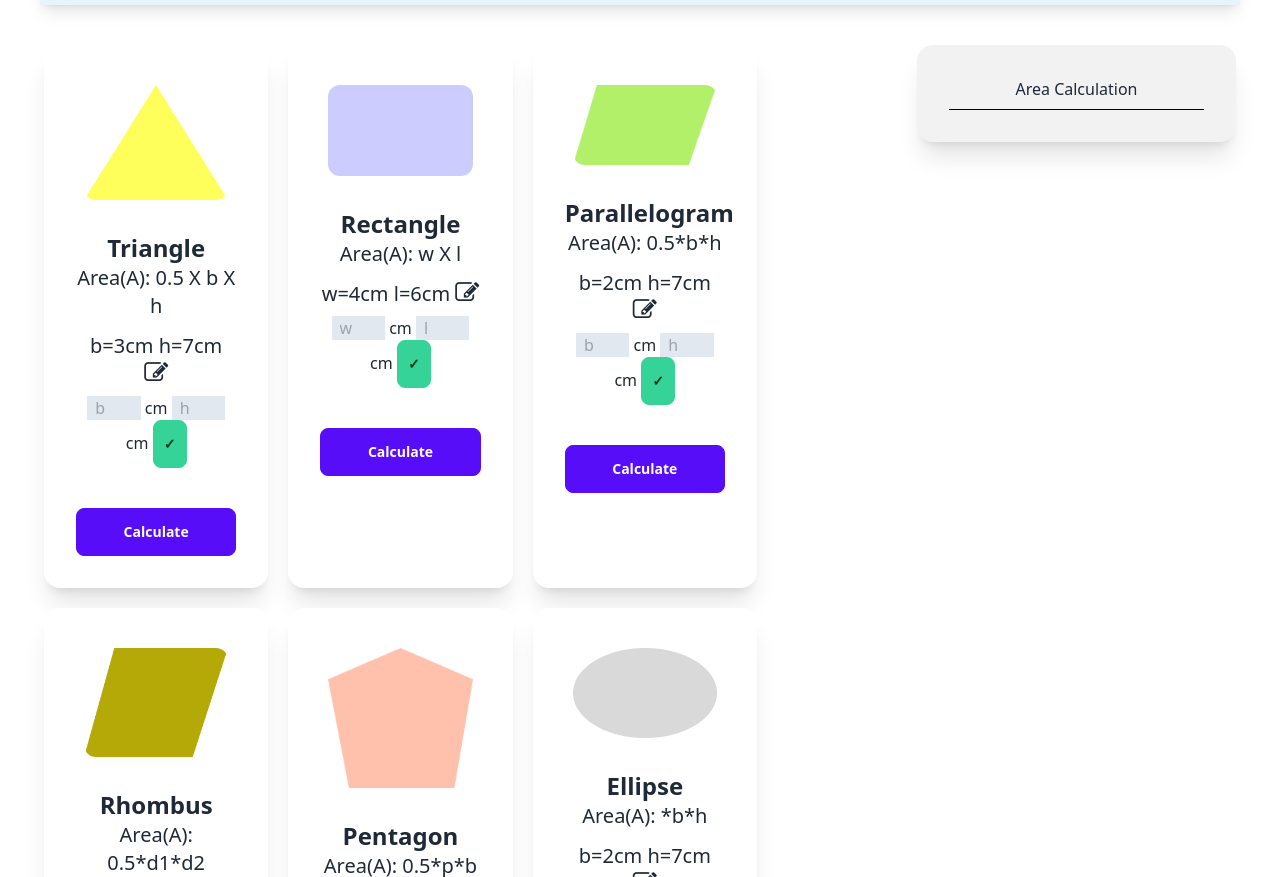
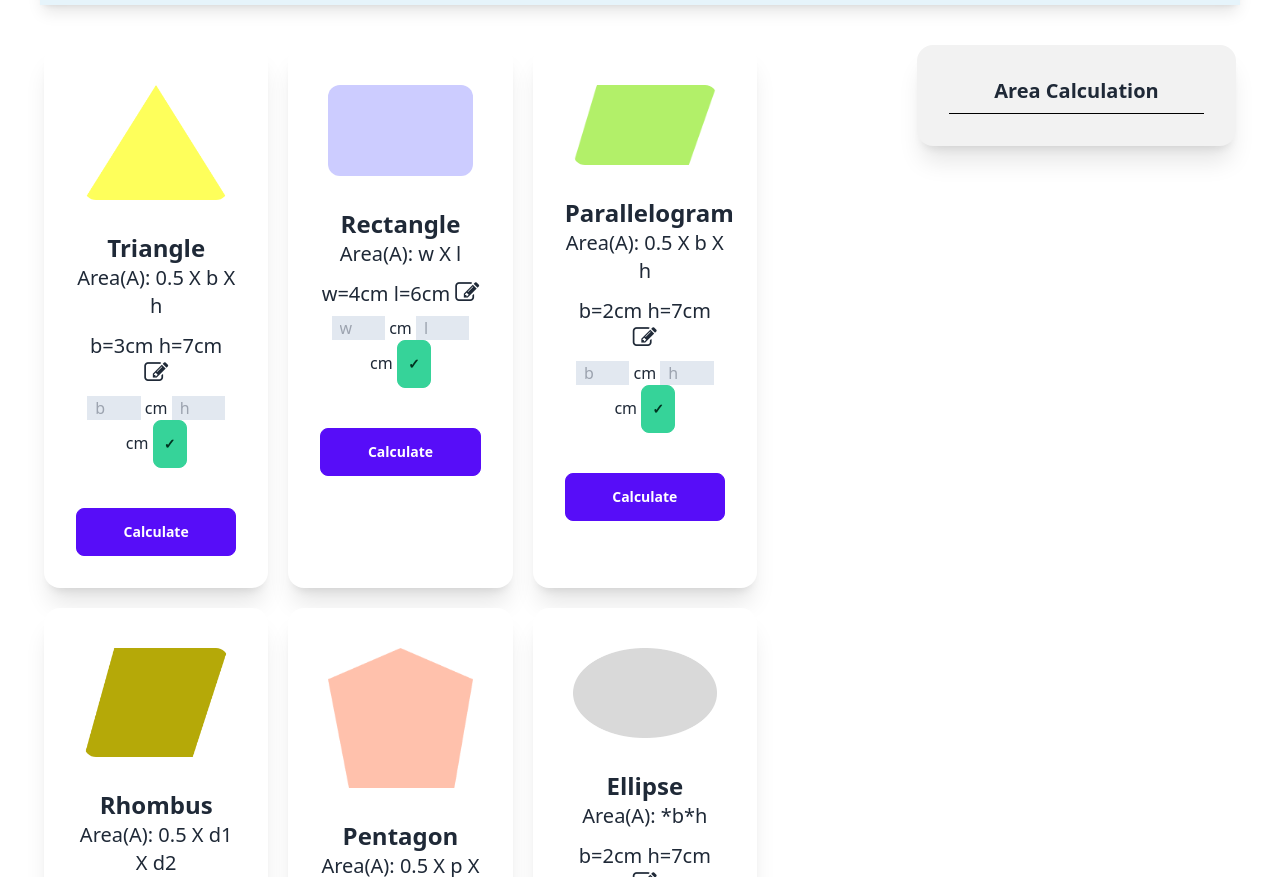
Before and after one commit to shakibul22/Geometry-genius, a plain HTML site: page index.html in a window 1280 px wide. Shown: the part 95-972 px from the top of the page. Drawn offline with nearby package versions, Linux system fonts and the light colour scheme.

```diff
--- a/index.html
+++ b/index.html
@@ -102,7 +102,7 @@
                         <div>
                             <h2 class="font-bold text-2xl" id="parallelogram-name">Parallelogram</h2>
                             <h5 class="text-xl
-                        mb-3">Area(A): 0.5*b*h </h5>
+                        mb-3">Area(A): 0.5 X b X h </h5>
                             <h5 class="text-xl">b=2cm h=7cm <i style="font-size:24px" class="fa">&#xf044;</i></h5>
                         </div>
                         <div>
@@ -126,7 +126,7 @@
                         <div>
                             <h2 class="font-bold text-2xl" id="rhombus-name">Rhombus</h2>
                             <h5 class="text-xl
-                        mb-3">Area(A): <span>0.5*d1*d2</span> </h5>
+                        mb-3">Area(A): <span>0.5 X d1 X d2</span> </h5>
                             <h5 class="text-xl">b=2cm h=7cm <i style="font-size:24px" class="fa">&#xf044;</i></h5>
                         </div>
                         <div>
@@ -150,7 +150,7 @@
                         <div>
                             <h2 class="font-bold text-2xl" id="pentagon-name">Pentagon</h2>
                             <h5 class="text-xl
-                        mb-3">Area(A): 0.5*p*b </h5>
+                        mb-3">Area(A): 0.5 X p X b </h5>
                            <h5 class="text-xl">b=2cm h=7cm <i style="font-size:24px" class="fa">&#xf044;</i></h5>
                         </div>
                         <div>
@@ -193,7 +193,7 @@
             <!-- Area Calculation -->
             <div class="area-section" >
                 <div class="card w-full bg-base-200 shadow-xl">
-                    <div class="card-body text-center" id="area">
+                    <div class="card-body text-center font-bold text-xl" id="area">
                         <h2> Area Calculation</h2>
                        <hr>
                     </div>
--- a/js/index.js
+++ b/js/index.js
@@ -72,10 +72,10 @@
     tr.innerHTML = `
       <td>${serial}</td>
       <td>${nameOfShape}</td>
-      <td>${area} cm <sup>2</sup></sup></td>
+      <td>${area} cm<sup>2</sup></td>
 
       <td>
-      <button class="btn btn-sm btn-red-500 ">X</button>
+      <button class="btn btn-sm bg-orange-700 ">X</button>
       </td>
 
     `;
--- a/style.css
+++ b/style.css
@@ -36,6 +36,7 @@
 }
 hr{
     border-color: black ;
+
 }
 
 
```
